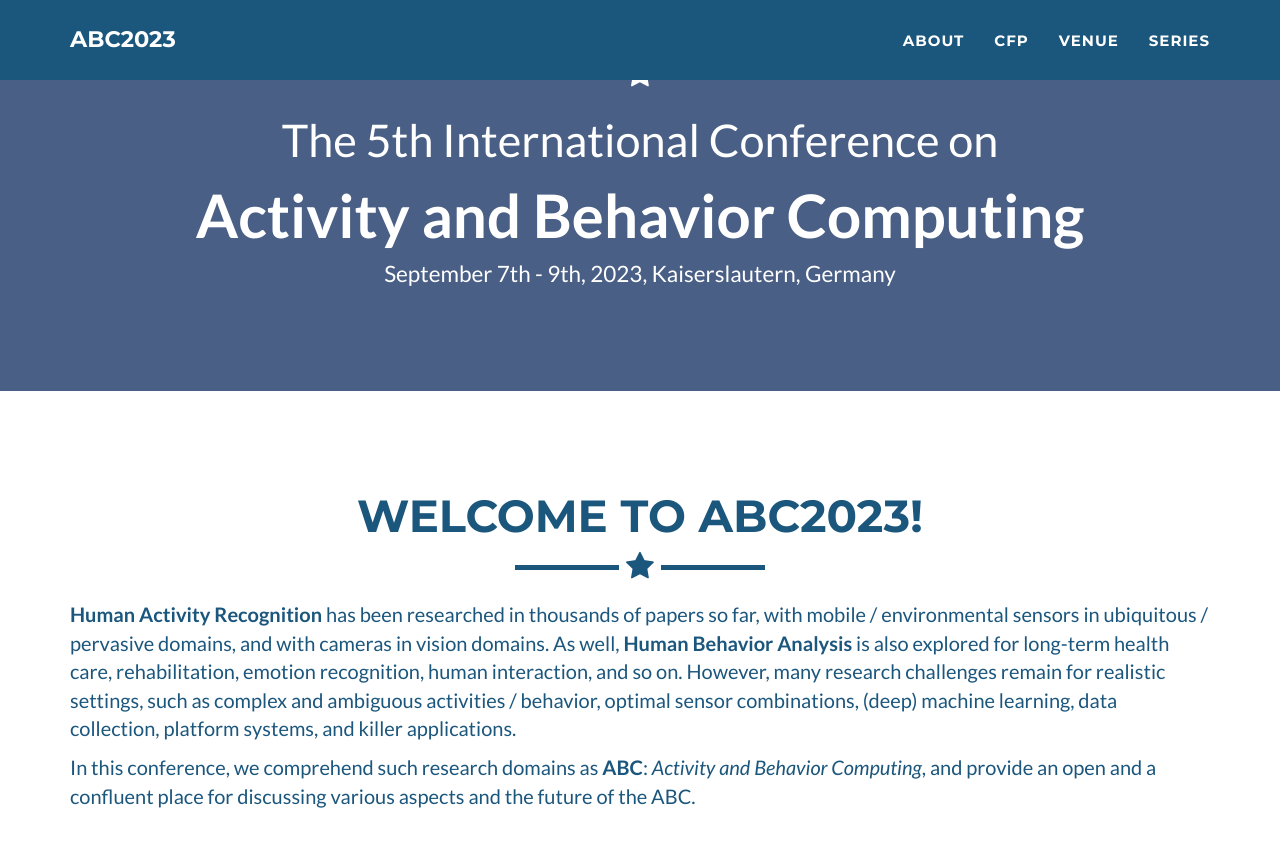
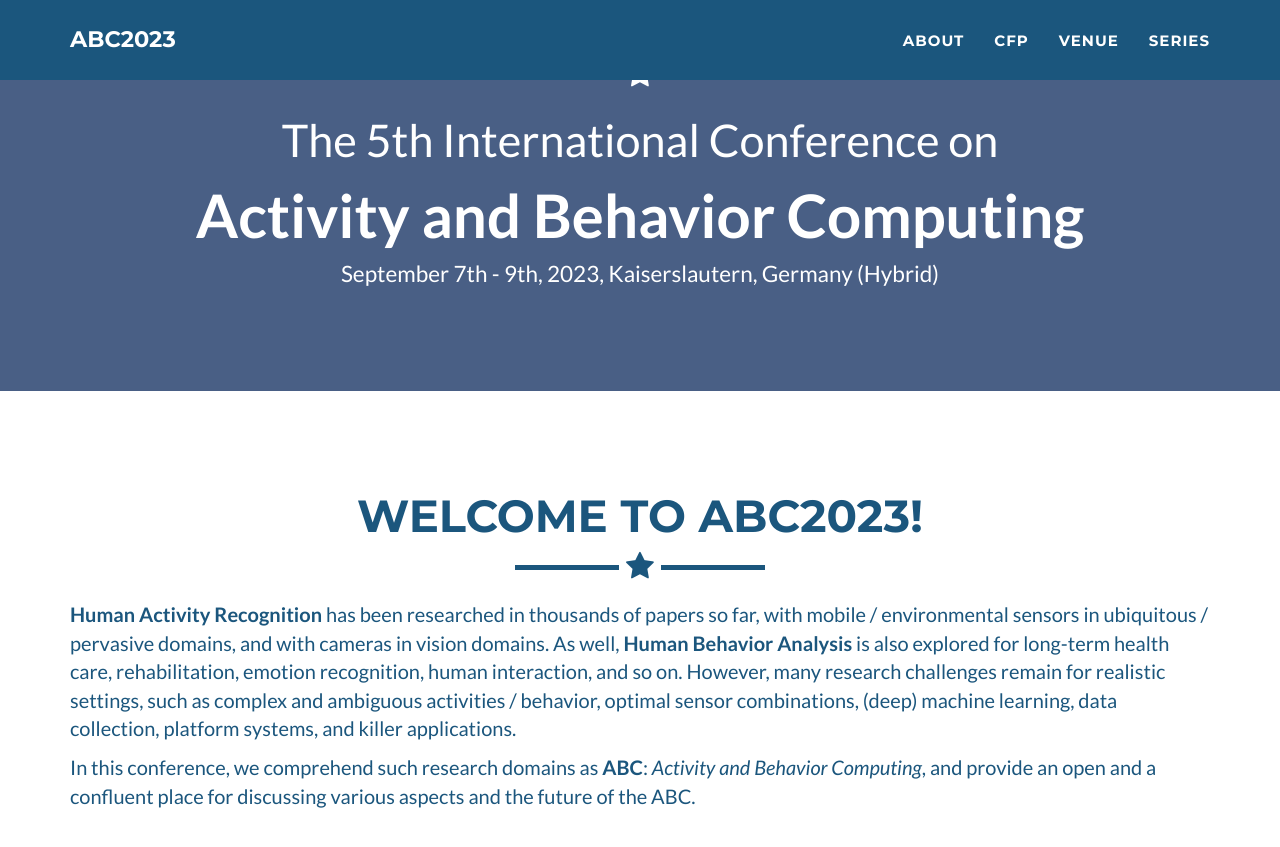
Before and after one commit to abc-research/abc-research.github.io, a Jekyll site: the page built from index.html, in a window 1280 px wide and 900 px high, scrolled down 491 px. Shown: the top 847 px of the window. Built offline with Jekyll 4.4.1, drawn with Linux system fonts in a browser that asks for light colours.

Commit message:
Update _config.yml

```diff
--- a/_config.yml
+++ b/_config.yml
@@ -9,7 +9,7 @@ conf_title2: "Activity and Behavior Computing"
 meta_author: Sozo Lab
 #location: Knowledge Exchange Center (KX), Bangkok, Thailand (<b style="color:yellow">Changed to Online</b>)
 #location: London, United Kingdom (Hybrid)
-location: Kaiserslautern, Germany
+location: Kaiserslautern, Germany (Hybrid)
 date: September 7th - 9th, 2023
 #addition: 'Paper deadline: <span style="color:yellow"> July 31st, 2022 (Extended)</span>'
 conjunction:
```
